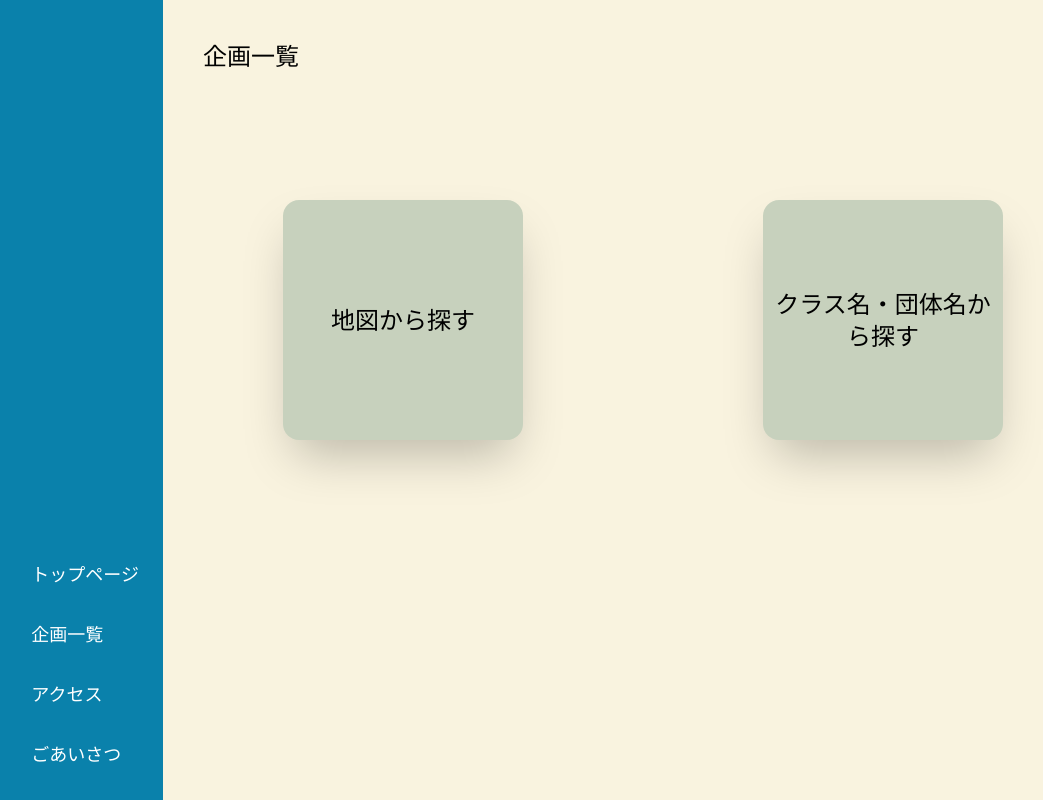
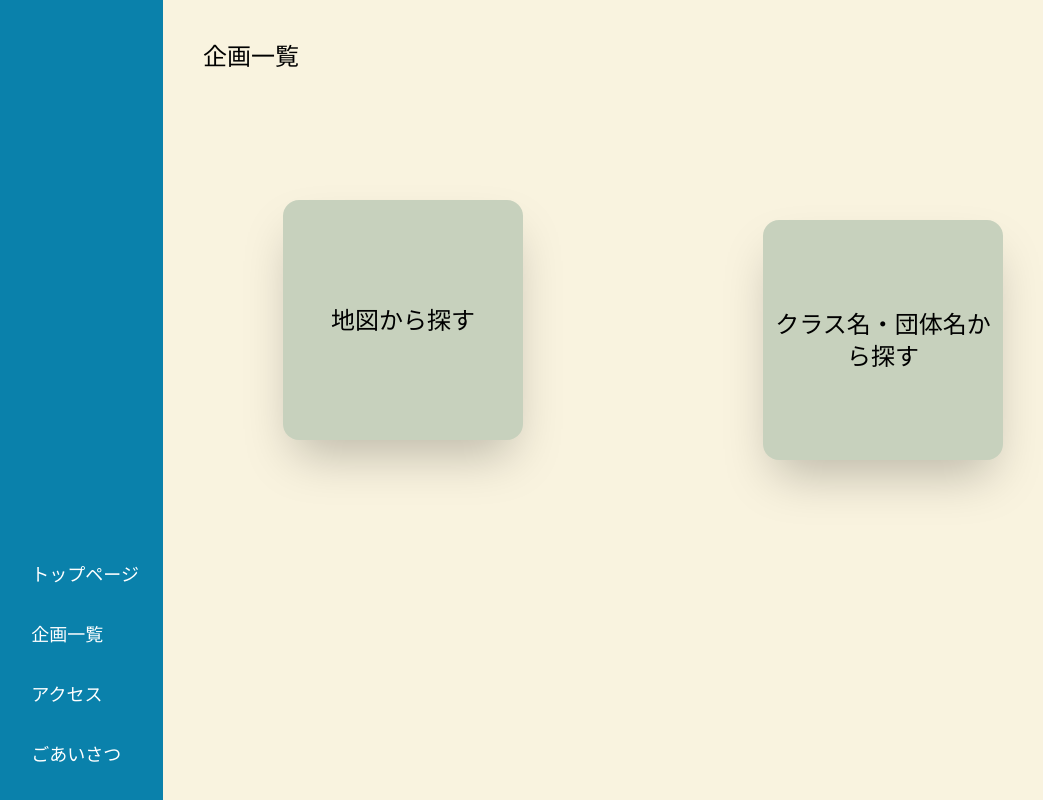
Before and after one commit to gKokasai/23rd.kokasai.com, a React app: page /project in a window 1280 px wide. Shown: the whole page, without its empty margins (157-1200 px from the left). Built offline with nearby package versions, Linux system fonts and the light colour scheme.

Commit message:
fix-ui: スマホ版のスタイルを調整した

```diff
--- a/src/components/App.tsx
+++ b/src/components/App.tsx
@@ -20,7 +20,7 @@ const App: React.FC = () => (
             <div className="hidden pc:inline-block pc:h-screen pc:w-1/4">
               <Left />
             </div>
-            <div className="h-full pc:w-3/4 pc:overflow-y-scroll">
+            <div className="h-full w-full pc:w-3/4 pc:overflow-y-scroll">
               <Suspense fallback={Loading}>
                 <Switch>
                   <Route exact path={Pages.top.path} component={Top} />
--- a/src/components/project/Project.tsx
+++ b/src/components/project/Project.tsx
@@ -3,17 +3,23 @@ import { Link } from "react-router-dom";
 import WithHeaderHoverCard from "./WithHeaderHoverCard";
 
 const Project: React.FC = () => (
-  <div className="container h-full w-full">
-    <h2 className="pc:text-2xl desktop:text-4xl pl-10 pt-10">企画一覧</h2>
-    <div className="flex flex-row justify-around pc:pt-32 desktop:pt-44">
+  <div className="w-full h-full">
+    <h2 className="text-lg pl-5 pt-5 pc:text-2xl desktop:text-4xl pc:pl-10 pc:pt-10">
+      企画一覧
+    </h2>
+    <div className="flex flex-col pt-16 items-center pc:flex-row pc:justify-around pc:pt-32 desktop:pt-44">
+      <div className="pb-10">
         <Link to="/project/map">
           <WithHeaderHoverCard header="地図から探す" />
         </Link>
+      </div>
+      <div className="">
         <Link to="/project/group">
           <WithHeaderHoverCard header="クラス名・団体名から探す" />
         </Link>
       </div>
     </div>
+  </div>
 );
 
 export default Project;
--- a/src/components/project/WithHeaderHoverCard.tsx
+++ b/src/components/project/WithHeaderHoverCard.tsx
@@ -7,7 +7,7 @@ export type BlockProps = {
 const WithHeaderHoverCard: React.FC<BlockProps> = (props) => {
   const { header } = props;
   return (
-    <div className="pc:w-60 pc:h-60 desktop:w-96 desktop:h-96 bg-greenC7D1BD rounded-2xl shadow-2xl transition duration-500 ease-in-out transform hover:scale-110 flex justify-center items-center">
+    <div className="w-60 h-60 desktop:w-96 desktop:h-96 bg-greenC7D1BD rounded-2xl shadow-2xl transition duration-500 ease-in-out transform hover:scale-110 flex justify-center items-center">
       <div className="text-2xl text-center px-2">{header}</div>
     </div>
   );
--- a/src/components/project/group/ProjectGroup.tsx
+++ b/src/components/project/group/ProjectGroup.tsx
@@ -31,7 +31,7 @@ const ProjectGroup: React.FC = () => {
 
   if (ready !== null) {
     return (
-      <div>
+      <div className="bg-cream">
         <h2 className="pc:text-2xl desktop:text-4xl pl-10 pt-10">企画一覧</h2>
         <div className="pt-6 w-full">
           <FilterLabel
@@ -40,7 +40,7 @@ const ProjectGroup: React.FC = () => {
             onClick={(event) => onClickFilterLabelItems(event)}
           />
         </div>
-        <div className="pc:pr-9">
+        <div className="pr-10 pc:pr-9">
           <ProjectList
             projectList={projectList}
             selectedGroup={selectedGroup}
--- a/src/components/project/group/list/ProjectList.tsx
+++ b/src/components/project/group/list/ProjectList.tsx
@@ -25,7 +25,7 @@ const ProjectList: React.FC<ProjectListProps> = (props) => {
   return (
     <ul className="flex flex-wrap w-full">
       {filteredProjectList.map((key) => (
-        <li key={key.name} className="w-1/3">
+        <li key={key.name} className="w-1/2 pc:w-1/3">
           <button
             type="button"
             onClick={() => onClickProject(key)}
```
Lines whose indentation alone changed are shown as unchanged.
